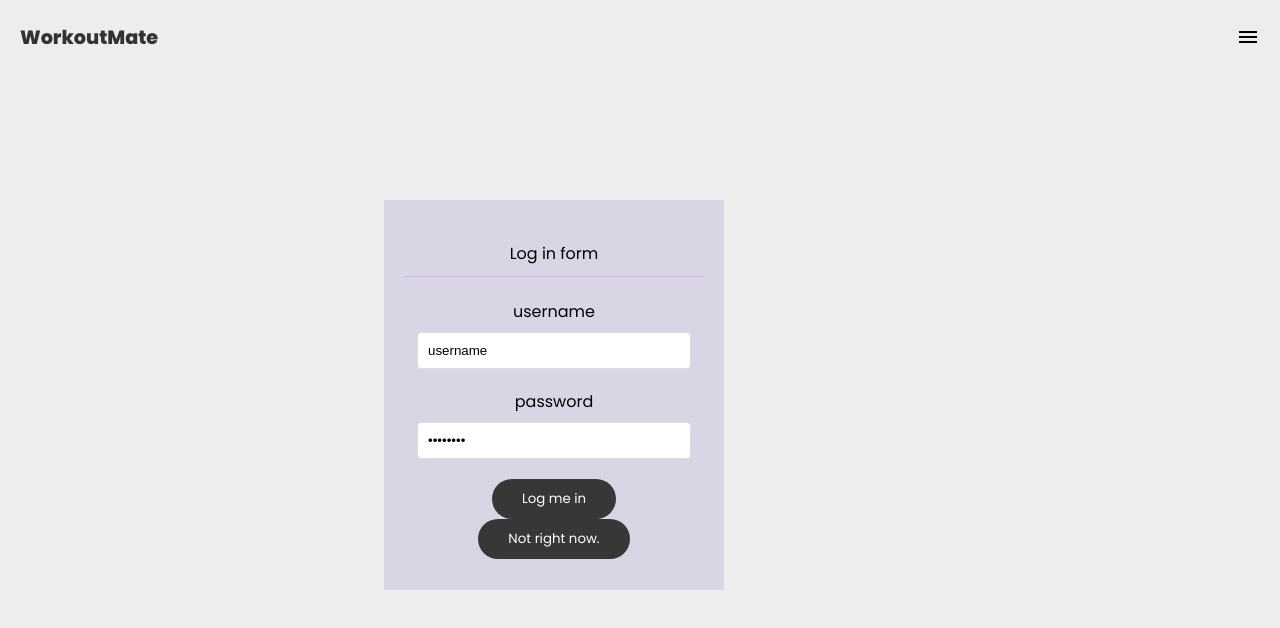
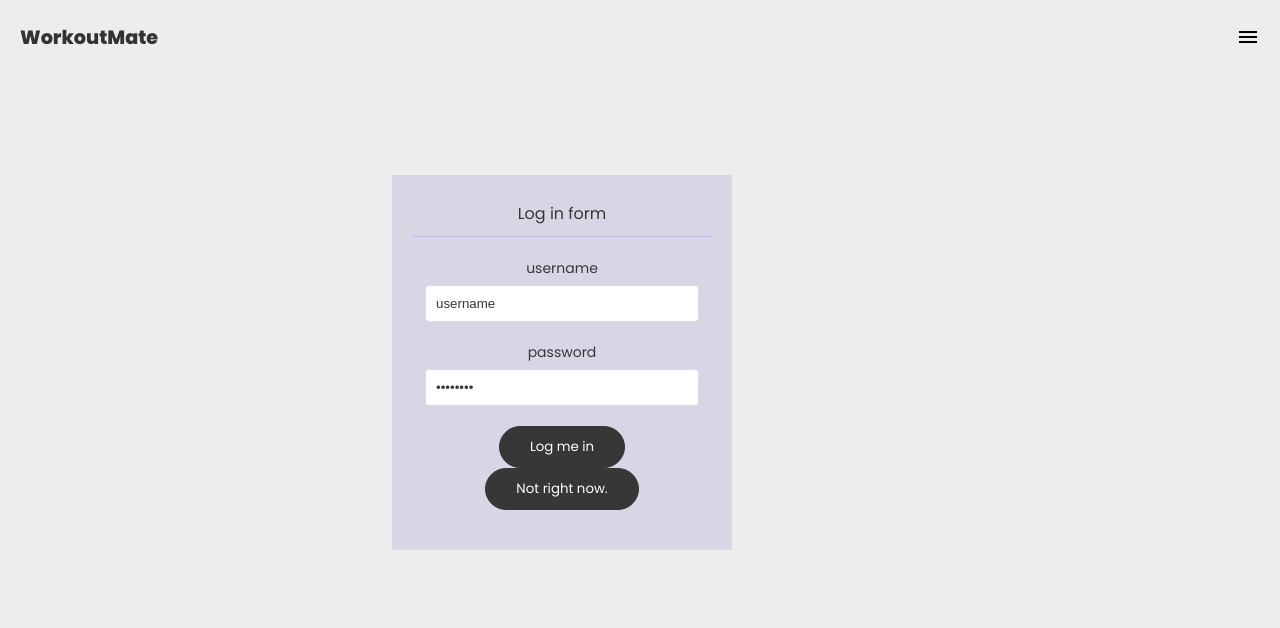
Before and after one commit to Marija-Kov/Workout-Mate, a React (Create React App) app in the folder frontend/: page /login in a window 1280 px wide. Shown: the top 628 px of the page. Built offline with nearby package versions, Linux system fonts and the light colour scheme.

Commit message:
Update index.css

```diff
--- a/frontend/src/index.css
+++ b/frontend/src/index.css
@@ -5,6 +5,7 @@
 :root {
   --primary: #373737;
   --error: #e7195a;
+  --success: #16644a;
 }
 
 body {
@@ -69,7 +70,7 @@ header a {
 }
 
 .login {
-background-color: #E0E1DB;
+background-color: #bbebec;
 }
 
 .landing--btns {
@@ -88,6 +89,7 @@ background-color: #E0E1DB;
 .login--btn {
   background-color: #E0E1DB;
 }
+
 /* homepage */
 .home {
   padding: 0 50px;
@@ -133,20 +135,25 @@ background-color: #E0E1DB;
   right: 45px;
 }
 .date {
-  color: #565656;
+  color: #797979;
 }
 
 /* new workout form */
 label,
 input {
   display: block;
+  color: var(--primary);
+}
+
+label {
+  font-size: 14px;
 }
 
 input {
   padding: 10px;
   max-width: 274px;
   margin: 0 auto;
-  margin-top: 8px;
+  margin-top: 6px;
   margin-bottom: 20px;
   width: 100%;
   border: 1px solid #ddd;
@@ -167,6 +174,13 @@ form {
   left: 30%;
 }
 
+.login,
+.signup {
+  padding-top: 5px;
+  position: relative;
+  top: 80px;
+}
+
 .update {
   background: #E0E1DB;
 }
@@ -182,6 +196,7 @@ margin: 0 auto;
 }
 
 form h4 {
+  color: var(--primary);
   font-weight: 400;
   padding-bottom: 10px;
   border-bottom: solid 1px #c9b9eb;
@@ -190,12 +205,19 @@ form h4 {
 form button,
 .add--workout {
   background: var(--primary);
-  border: 0;
+  border: solid 1px var(--primary);
   color: #fff;
   padding: 10px 30px;
   font-family: "Poppins";
   border-radius: 50px;
   cursor: pointer;
+  transition: 0.3s;
+}
+
+form button:hover,
+.add--workout:hover {
+  background:#ddd;
+  color: var(--primary);
 }
 
 .add--workout {
@@ -206,6 +228,32 @@ width: 100%;
 max-width: 320px;
 }
 
+.nothanks {
+  border: none;
+  font-size: x-small;
+  padding: 5px 30px;
+  background: gray;
+}
+.nothanks:hover {
+  background: var(--primary);
+  color: #fff;
+}
+
+.success {
+  color: var(--success);
+  border: solid 1px var(--success);
+  font-size: 14px;
+  background: #b2e6d4;
+  padding: 5px;
+  position: relative;
+  top: -45px;
+}
+
+.success > a {
+  font-weight: 600;
+  color: var(--success);
+}
+
 .btns {
   display: grid;
   grid-template-rows: 1fr 1fr;
@@ -213,17 +261,17 @@ max-width: 320px;
   padding: 10px 30px;
 }
 
-.discard{
+.btns > .discard{
   background: grey;
+  border: solid 1px transparent;
 }
 
 div.error {
-  padding: 10px;
-  background: #ffefef;
+  padding: 5px;
+  background: #fcd7d7;
   border: 1px solid var(--error);
   color: var(--error);
-  border-radius: 4px;
-  margin: 20px 0;
+  font-size: 14px;
 }
 
 input.error {
```
